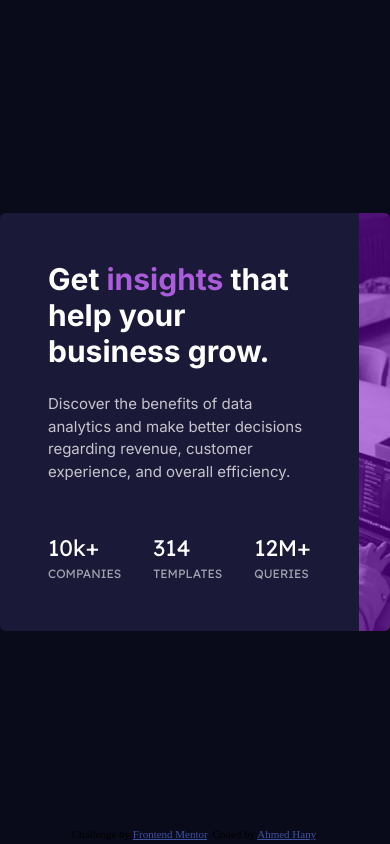
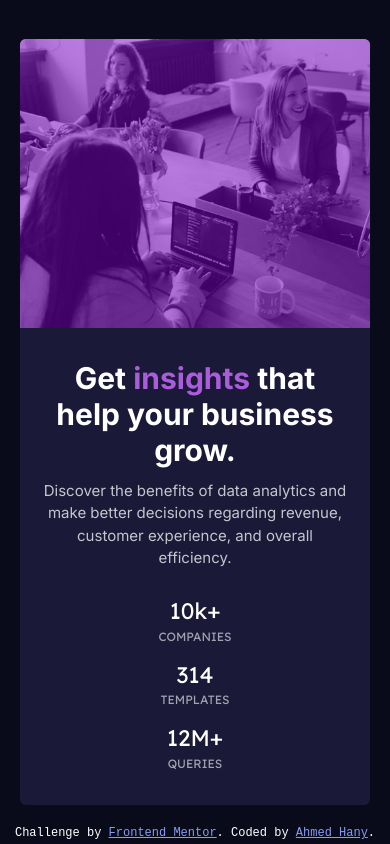
Before and after one commit to ahmedhanyh/stats-preview-card-component, a website: page index.html in a window 390 px wide. Drawn offline with Linux system fonts and the light colour scheme.

Commit message:
Finish mobile design and first version
- Use <img> element instead of using 'background-image' property to
  embed the image because the <img> element doesn't crop it.

```diff
--- a/index.html
+++ b/index.html
@@ -3,8 +3,6 @@
   <head>
     <meta charset="UTF-8" />
     <meta name="viewport" content="width=device-width, initial-scale=1.0" />
-    <!-- displays site properly based on user's device -->
-
     <link rel="stylesheet" href="./style.css" />
     <link
       rel="icon"
@@ -12,19 +10,7 @@
       sizes="32x32"
       href="./images/favicon-32x32.png"
     />
-
     <title>Frontend Mentor | Stats preview card component</title>
-
-    <!-- Feel free to remove these styles or customise in your own stylesheet 👍 -->
-    <style>
-      .attribution {
-        font-size: 11px;
-        text-align: center;
-      }
-      .attribution a {
-        color: hsl(228, 45%, 44%);
-      }
-    </style>
   </head>
   <body>
     <main class="main-card">
@@ -54,7 +40,14 @@
           </div>
         </div>
       </section>
-      <div class="main-card__image"></div>
+      <div class="main-card__image">
+        <img
+          src="./images/image-header-desktop.jpg"
+          alt=""
+          aria-hidden="true"
+        />
+        <div class="image__color"></div>
+      </div>
     </main>
 
     <footer class="attribution">
--- a/style.css
+++ b/style.css
@@ -41,6 +41,7 @@ body {
 }
 
 .main-card {
+  margin: 20px;
   max-width: 960px;
   background-color: var(--dark-desaturated-blue);
   border-radius: 6px;
@@ -53,7 +54,7 @@ body {
   padding: 48px;
   display: flex;
   flex-direction: column;
-  gap: 48px;
+  justify-content: space-between;
 }
 
 .content__info {
@@ -98,13 +99,58 @@ body {
 
 .main-card__image {
   flex: 1;
-  background-image: url(./images/image-header-desktop.jpg);
-  background-size: cover;
-  background-position: center;
-  box-shadow: inset 0 0 0 1000px hsla(277, 100%, 40%, 50%);
+  position: relative;
+}
+
+.main-card__image img {
+  display: block;
+  width: 100%;
+  height: 100%;
+}
+
+.image__color {
+  position: absolute;
+  top: 0%;
+  left: 0%;
+  width: 100%;
+  height: 100%;
+  background-color: hsla(277, 100%, 40%, 50%);
+}
+
+@media (max-width: 780px) {
+  .main-card {
+    flex-direction: column-reverse;
+    text-align: center;
+  }
+
+  .main-card__content {
+    padding: 32px 20px;
+    gap: 24px;
+  }
+
+  .content__info {
+    gap: 12px;
+  }
+
+  .content__stats {
+    flex-direction: column;
+    gap: 12px;
+  }
+
+  .main-card__image {
+    width: 100%;
+  }
 }
 
 .attribution {
   position: fixed;
   bottom: 4px;
+  font-size: 12px;
+  text-align: center;
+  color: white;
+  font-family: "Courier New", Courier, monospace;
 }
+
+.attribution a {
+  color: hsl(228, 82%, 74%);
+}
```
